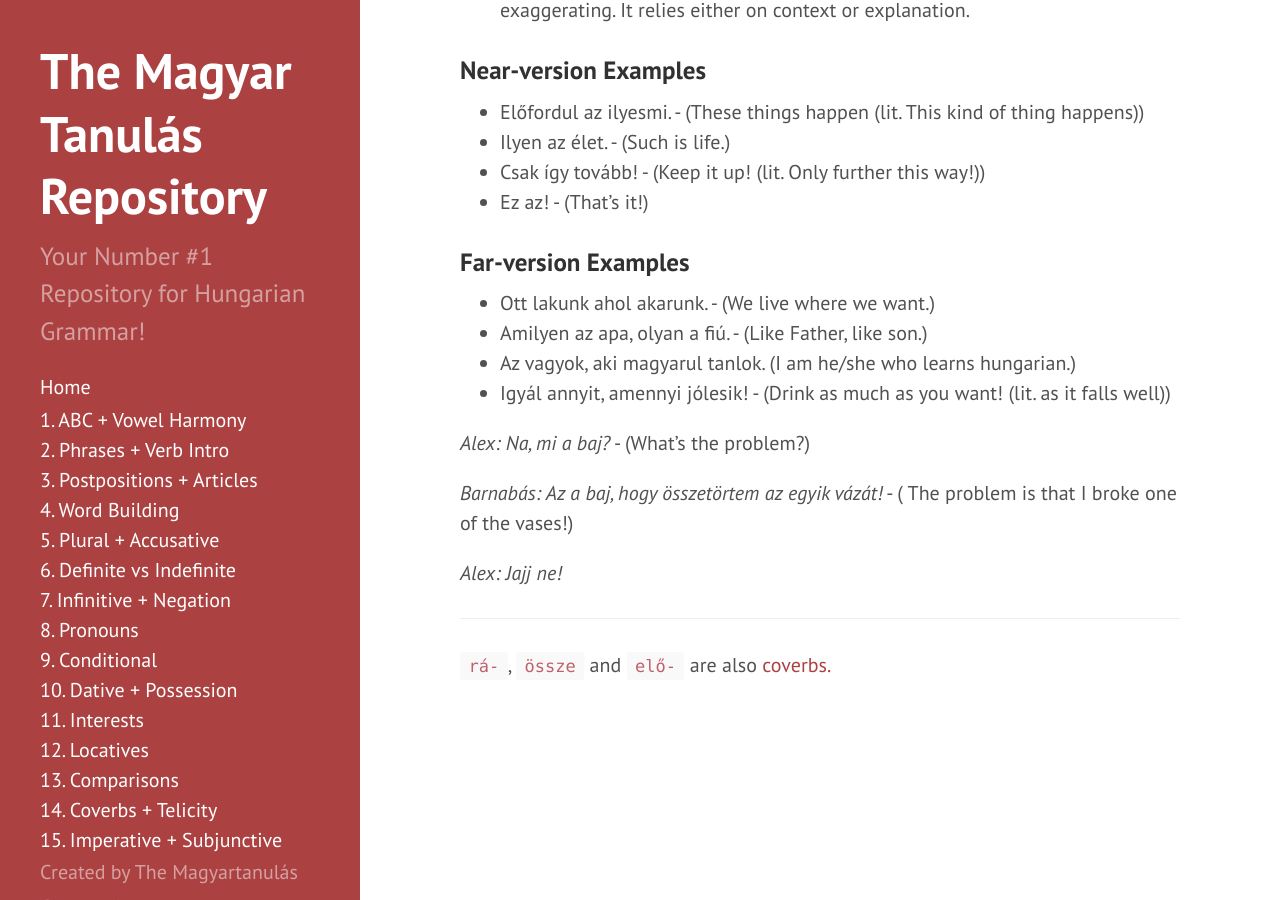
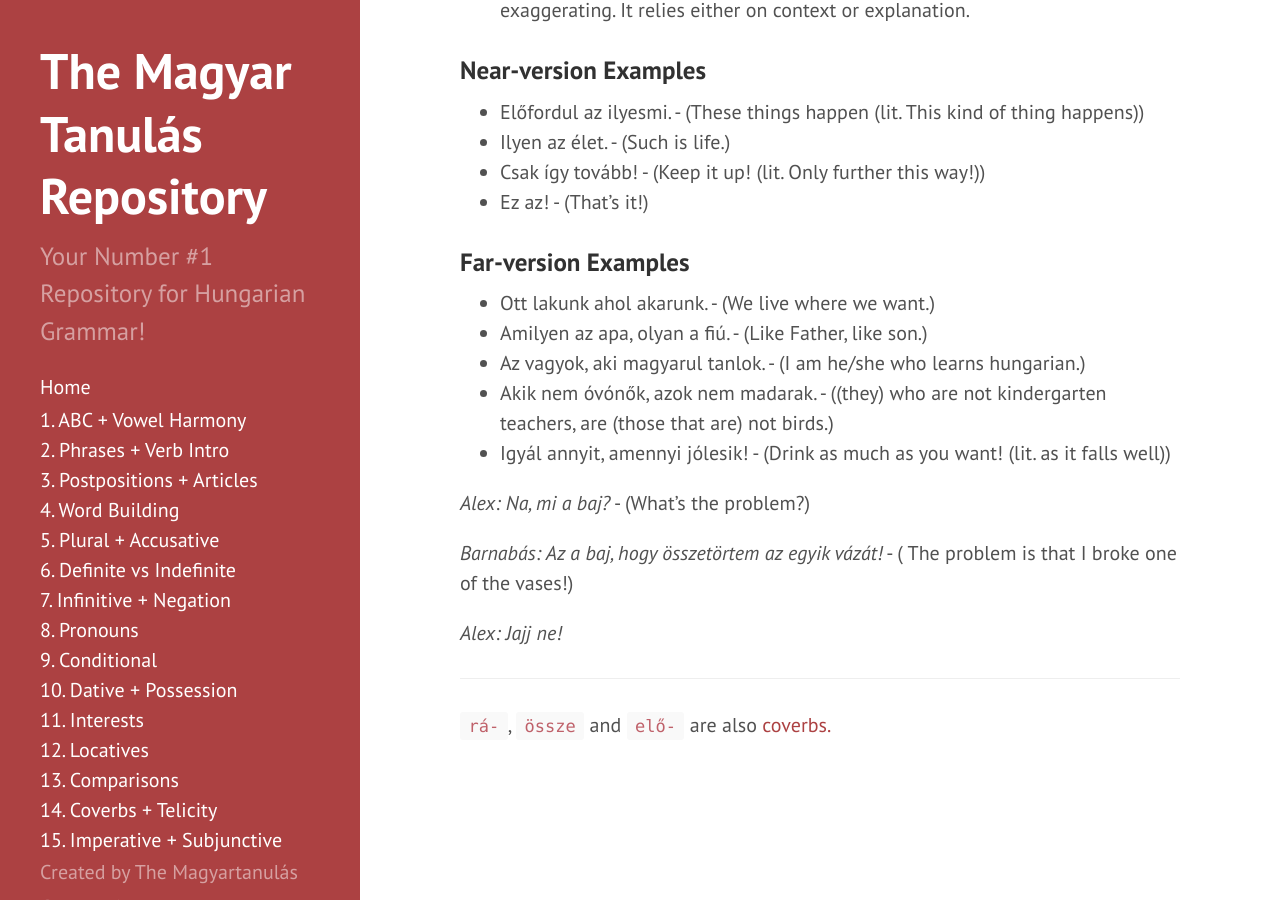
Before and after one commit to Magyartanulas/magyartanulas.github.io, a Jekyll site: the page built from pronouns.md, in a window 1280 px wide and 900 px high, scrolled down 3308 px. Built offline with Jekyll 4.4.1, drawn with Linux system fonts in a browser that asks for light colours; Markdown is read by kramdown in place of the engine named in the settings.

Commit message:
Update pronouns.md

```diff
--- a/pronouns.md
+++ b/pronouns.md
@@ -100,7 +100,8 @@ The accusative, plural and other things have been omitted for simplicity, natura
 
 * Ott lakunk ahol akarunk. - (We live where we want.)
 * Amilyen az apa, olyan a fiú. - (Like Father, like son.)
-* Az vagyok, aki magyarul tanlok. (I am he/she who learns hungarian.)
+* Az vagyok, aki magyarul tanlok. - (I am he/she who learns hungarian.)
+* Akik nem óvónők, azok nem madarak. - ((they) who are not kindergarten teachers, are (those that are) not birds.)
 * Igyál annyit, amennyi  jólesik! - (Drink as much as you want! (lit. as it falls well))
 
 *Alex: Na, mi a baj?* - (What's the problem?)
```
